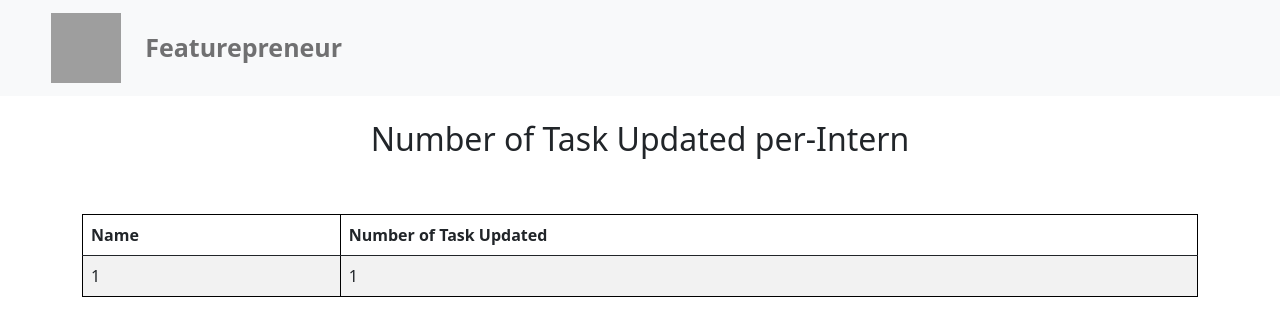
After one commit to tactlabs/mongodb-poc-project, a Flask app: template templates/sort.html in a window 1280 px wide. The commit adds this page. Shown: the top 336 px of the page. Run offline with Flask 2, Linux system fonts and the light colour scheme; the template is opened without the code that fills it: most values are stand-ins (such as "Sample title", 1, 10 or a date in 2020); grey boxes are pictures that could not be loaded.

Commit message:
new route added to find the number of task updated per intern

```diff
--- a/app.py
+++ b/app.py
@@ -75,7 +75,7 @@ def all_details():
             'Working_Time' : time
         }
         details.append(result)
-    print(details)
+    # print(details)
     return render_template("all_details.html",result = details)
 
 @app.route('/drop',methods=['GET','POST'])
@@ -86,26 +86,19 @@ def drop():
     return redirect(request.referrer)
 
 @app.route('/sort',methods=["GET","POST"])
-def all_details():
+def sort():
     collection = db["details"]
-    details =[]
-    for x in collection.find():
-        name = x['Name']
-        date = x['Date']
-        task = x['Task']
-        time = x['Working Time']
+    # details =[]
+    agg_result = collection.aggregate(
+        [{
+            "$group" :
+             {"_id" : "$Name",
+             "Task_count" : {"$sum" : 1}
+             }}
+        ])
 
-        result = {
-            'Name' : name,
-            'Date' : date,
-            'Task' : task,
-            'Working_Time' : time
-        }
-        details.append(result)
+    return render_template("sort.html",agg_result = agg_result)
 
-
-
-    # return render_template("sort.html",result = agre)
 
 if __name__ == '__main__':
     app.run(debug=True,port=PORT)
--- a/templates/all_details.html
+++ b/templates/all_details.html
@@ -46,9 +46,9 @@
             </div>
             <div class="col-md-3">
                 <form action="/sort" method="POST">
-                    <h6>To sort by name</h6>
+                    <h6>To see the number of task updater per intern</h6>
                     <br>
-                    <input class="btn btn-success" type="submit" value="Drop">
+                    <input class="btn btn-success" type="submit" value="click">
                 </form>
             </div>
             <div class="col-md-3">
--- a/templates/intern.html
+++ b/templates/intern.html
@@ -1,5 +1,5 @@
 {% extends "base.html" %}
-{% block title %}All details {% endblock title %}
+{% block title %} Result - page {% endblock title %}
 
 {% block content %}
 <style>
--- /dev/null
+++ b/templates/sort.html
@@ -0,0 +1,37 @@
+{% extends "base.html" %}
+{% block title %}All details {% endblock title %}
+
+{% block content %}
+<style>
+    table, th, td {
+  border: 1px solid black;
+
+}
+</style>
+<br>
+
+<h2 style="text-align: center;" >Number of Task Updated per-Intern </h2>
+<br>
+<br>
+<table id="data" class="table table-striped">
+    <thead>
+      <tr>
+        <th>Name</th>
+        <th>Number of Task Updated</th>
+
+      </tr>
+    </thead>
+    <tbody>
+      {% for user in agg_result %}
+        <tr>
+          <td>{{ user._id }}</td>
+          <td>{{ user.Task_count }}</td>
+
+
+        </tr>
+      {% endfor %}
+    </tbody>
+</table>
+<br>
+
+{% endblock content %}
```
